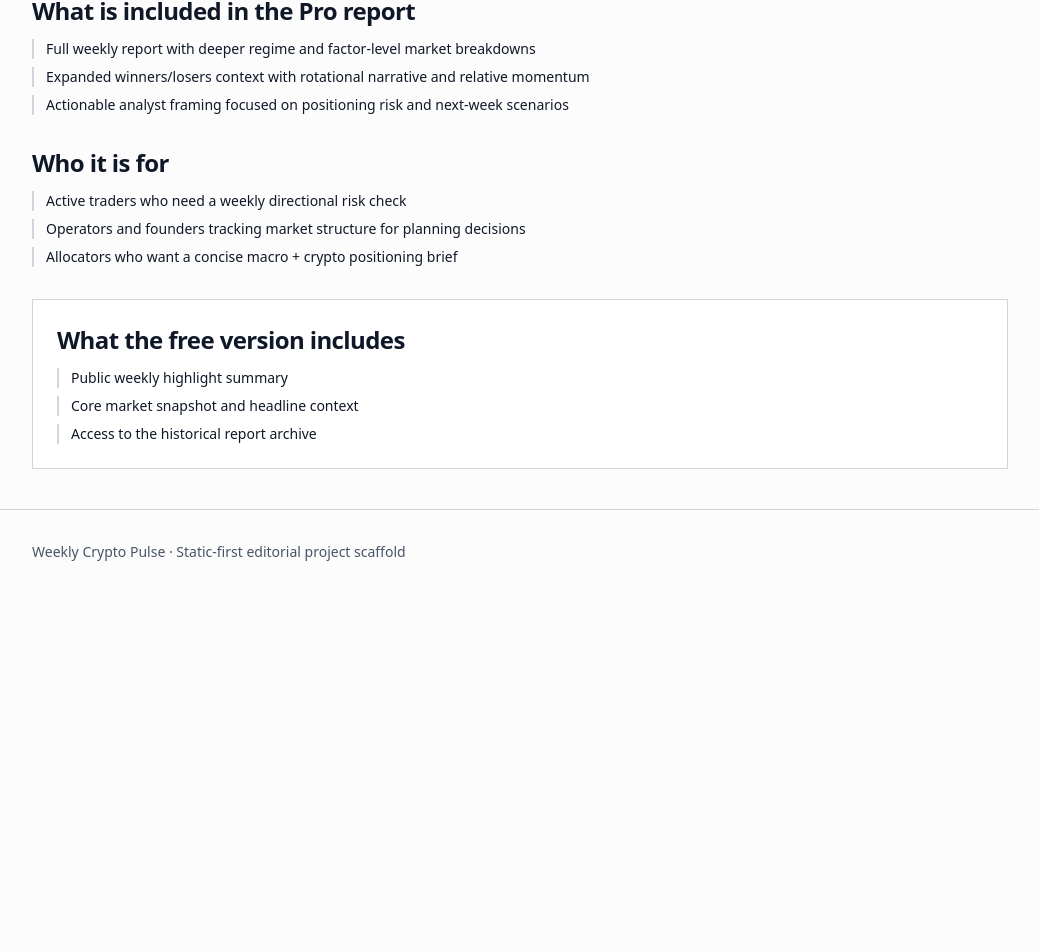
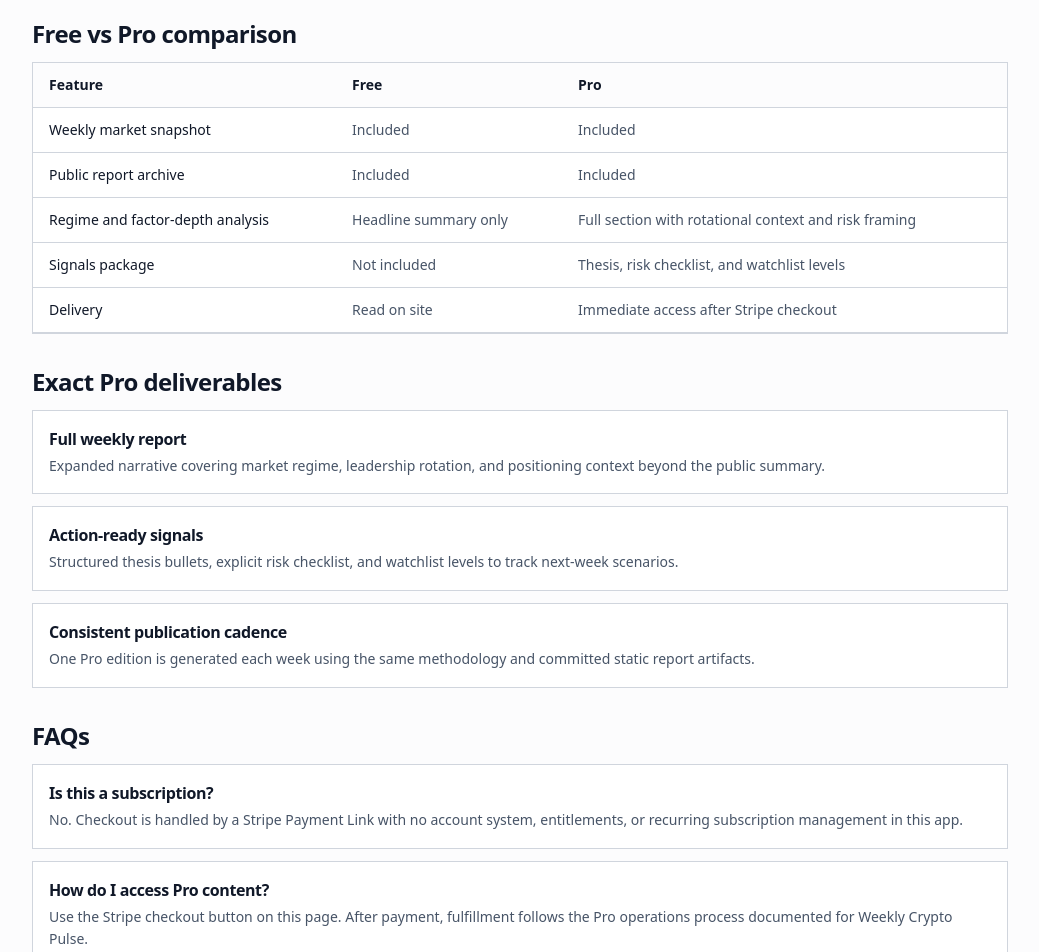
Before and after one commit to castanhf/Weekly-Crypto-Pulse, a Next.js app: page /pro in a window 1280 px wide. Shown: the part 446-1398 px from the top of the page, without its empty margins (120-1159 px from the left). Before the commit the page ends 1040 px from the top, so only its background shows below. Built offline with nearby package versions, Linux system fonts and the light colour scheme; no server answers.

Commit message:
Improve Pro offer clarity with comparison and FAQs

```diff
--- a/app/page.tsx
+++ b/app/page.tsx
@@ -109,7 +109,7 @@ export default function HomePage(): JSX.Element {
         <div className="flex flex-wrap gap-3">
           <ProCta label="Upgrade with Stripe" />
           <Link className="inline-flex border border-line px-4 py-2 text-sm font-medium transition hover:border-ink" href="/pro">
-            View Pro details
+            View pricing
           </Link>
         </div>
       </section>
--- a/app/pro/page.tsx
+++ b/app/pro/page.tsx
@@ -6,22 +6,85 @@ import { siteConfig } from '@/lib/site';
 
 export const metadata: Metadata = createProMetadata();
 
-const PRO_INCLUSIONS = [
-  'Full weekly report with deeper regime and factor-level market breakdowns',
-  'Expanded winners/losers context with rotational narrative and relative momentum',
-  'Actionable analyst framing focused on positioning risk and next-week scenarios'
+type PlanComparisonRow = Readonly<{
+  feature: string;
+  free: string;
+  pro: string;
+}>;
+
+type Deliverable = Readonly<{
+  title: string;
+  description: string;
+}>;
+
+type FaqItem = Readonly<{
+  question: string;
+  answer: string;
+}>;
+
+const PLAN_COMPARISON_ROWS: ReadonlyArray<PlanComparisonRow> = [
+  {
+    feature: 'Weekly market snapshot',
+    free: 'Included',
+    pro: 'Included'
+  },
+  {
+    feature: 'Public report archive',
+    free: 'Included',
+    pro: 'Included'
+  },
+  {
+    feature: 'Regime and factor-depth analysis',
+    free: 'Headline summary only',
+    pro: 'Full section with rotational context and risk framing'
+  },
+  {
+    feature: 'Signals package',
+    free: 'Not included',
+    pro: 'Thesis, risk checklist, and watchlist levels'
+  },
+  {
+    feature: 'Delivery',
+    free: 'Read on site',
+    pro: 'Immediate access after Stripe checkout'
+  }
 ] as const;
 
-const PRO_AUDIENCE = [
-  'Active traders who need a weekly directional risk check',
-  'Operators and founders tracking market structure for planning decisions',
-  'Allocators who want a concise macro + crypto positioning brief'
+const PRO_DELIVERABLES: ReadonlyArray<Deliverable> = [
+  {
+    title: 'Full weekly report',
+    description:
+      'Expanded narrative covering market regime, leadership rotation, and positioning context beyond the public summary.'
+  },
+  {
+    title: 'Action-ready signals',
+    description: 'Structured thesis bullets, explicit risk checklist, and watchlist levels to track next-week scenarios.'
+  },
+  {
+    title: 'Consistent publication cadence',
+    description: 'One Pro edition is generated each week using the same methodology and committed static report artifacts.'
+  }
 ] as const;
 
-const FREE_INCLUSIONS = [
-  'Public weekly highlight summary',
-  'Core market snapshot and headline context',
-  'Access to the historical report archive'
+const FAQ_ITEMS: ReadonlyArray<FaqItem> = [
+  {
+    question: 'Is this a subscription?',
+    answer:
+      'No. Checkout is handled by a Stripe Payment Link with no account system, entitlements, or recurring subscription management in this app.'
+  },
+  {
+    question: 'How do I access Pro content?',
+    answer:
+      'Use the Stripe checkout button on this page. After payment, fulfillment follows the Pro operations process documented for Weekly Crypto Pulse.'
+  },
+  {
+    question: 'Do I need to create an account on Weekly Crypto Pulse?',
+    answer: 'No. The site does not implement user authentication or account profiles.'
+  },
+  {
+    question: 'Can I still read free content?',
+    answer: 'Yes. The free archive and public weekly highlights remain available without payment.'
+  }
 ] as const;
 
 export default function ProPage(): JSX.Element {
@@ -30,12 +93,14 @@ export default function ProPage(): JSX.Element {
   return (
     <section className="space-y-8">
       <header className="space-y-3 border-b border-line pb-6">
-        <p className="text-sm uppercase tracking-[0.18em] text-muted">Weekly Crypto Pulse Pro</p>
-        <h1 className="max-w-3xl text-4xl font-semibold tracking-tight">Get the full Pro report each week.</h1>
+        <p className="text-sm uppercase tracking-[0.18em] text-muted">Pricing</p>
+        <h1 className="max-w-3xl text-4xl font-semibold tracking-tight">Clear weekly offer: Free vs Pro.</h1>
         <p className="max-w-2xl text-sm leading-relaxed text-muted">
-          Pro is a minimal paid layer powered by Stripe Payment Links. Checkout is hosted by Stripe.
+          Weekly Crypto Pulse keeps the stack simple: free public reports plus a paid Pro layer through Stripe-hosted checkout.
         </p>
-        <ProCta label="Upgrade with Stripe" />
+        <div className="flex flex-wrap gap-3">
+          <ProCta label="Get Pro with Stripe" />
+        </div>
       </header>
 
       {!hasStripePaymentLink ? (
@@ -49,43 +114,67 @@ export default function ProPage(): JSX.Element {
         </section>
       ) : null}
 
-      <section className="space-y-3" aria-labelledby="pro-included-heading">
-        <h2 className="text-2xl font-semibold tracking-tight" id="pro-included-heading">
-          What is included in the Pro report
+      <section aria-labelledby="comparison-heading" className="space-y-3">
+        <h2 className="text-2xl font-semibold tracking-tight" id="comparison-heading">
+          Free vs Pro comparison
         </h2>
-        <ul className="space-y-2 text-sm text-ink">
-          {PRO_INCLUSIONS.map((item) => (
-            <li className="border-l-2 border-line pl-3" key={item}>
-              {item}
+        <div className="overflow-x-auto border border-line bg-white">
+          <table className="min-w-full border-collapse text-left text-sm">
+            <caption className="sr-only">Weekly Crypto Pulse free versus Pro plan comparison.</caption>
+            <thead className="bg-paper">
+              <tr>
+                <th className="border-b border-line px-4 py-3 font-semibold" scope="col">
+                  Feature
+                </th>
+                <th className="border-b border-line px-4 py-3 font-semibold" scope="col">
+                  Free
+                </th>
+                <th className="border-b border-line px-4 py-3 font-semibold" scope="col">
+                  Pro
+                </th>
+              </tr>
+            </thead>
+            <tbody>
+              {PLAN_COMPARISON_ROWS.map((row) => (
+                <tr className="align-top" key={row.feature}>
+                  <th className="border-b border-line px-4 py-3 font-medium" scope="row">
+                    {row.feature}
+                  </th>
+                  <td className="border-b border-line px-4 py-3 text-muted">{row.free}</td>
+                  <td className="border-b border-line px-4 py-3 text-muted">{row.pro}</td>
+                </tr>
+              ))}
+            </tbody>
+          </table>
+        </div>
+      </section>
+
+      <section aria-labelledby="deliverables-heading" className="space-y-3">
+        <h2 className="text-2xl font-semibold tracking-tight" id="deliverables-heading">
+          Exact Pro deliverables
+        </h2>
+        <ul className="space-y-3 text-sm text-ink">
+          {PRO_DELIVERABLES.map((deliverable) => (
+            <li className="border border-line bg-white p-4" key={deliverable.title}>
+              <h3 className="text-base font-semibold tracking-tight">{deliverable.title}</h3>
+              <p className="mt-1 text-sm leading-relaxed text-muted">{deliverable.description}</p>
             </li>
           ))}
         </ul>
       </section>
 
-      <section className="space-y-3" aria-labelledby="pro-audience-heading">
-        <h2 className="text-2xl font-semibold tracking-tight" id="pro-audience-heading">
-          Who it is for
+      <section aria-labelledby="faq-heading" className="space-y-3">
+        <h2 className="text-2xl font-semibold tracking-tight" id="faq-heading">
+          FAQs
         </h2>
-        <ul className="space-y-2 text-sm text-ink">
-          {PRO_AUDIENCE.map((item) => (
-            <li className="border-l-2 border-line pl-3" key={item}>
-              {item}
-            </li>
+        <div className="space-y-3">
+          {FAQ_ITEMS.map((item) => (
+            <article className="border border-line bg-white p-4" key={item.question}>
+              <h3 className="text-base font-semibold tracking-tight">{item.question}</h3>
+              <p className="mt-1 text-sm leading-relaxed text-muted">{item.answer}</p>
+            </article>
           ))}
-        </ul>
-      </section>
-
-      <section className="space-y-3 border border-line bg-white p-6" aria-labelledby="free-included-heading">
-        <h2 className="text-2xl font-semibold tracking-tight" id="free-included-heading">
-          What the free version includes
-        </h2>
-        <ul className="space-y-2 text-sm text-ink">
-          {FREE_INCLUSIONS.map((item) => (
-            <li className="border-l-2 border-line pl-3" key={item}>
-              {item}
-            </li>
-          ))}
-        </ul>
+        </div>
       </section>
     </section>
   );
--- a/components/layout/header.tsx
+++ b/components/layout/header.tsx
@@ -4,7 +4,7 @@ import { siteConfig } from '@/lib/site';
 
 const NAV_ITEMS = [
   { href: '/reports', label: 'Reports' },
-  { href: '/pro', label: 'Pro' },
+  { href: '/pro', label: 'Pricing' },
   { href: '/methodology', label: 'Methodology' },
   { href: '/disclaimer', label: 'Disclaimer' }
 ] as const;
```
